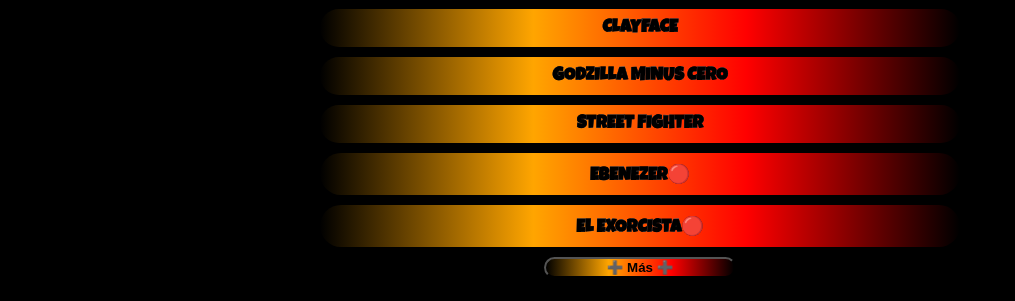
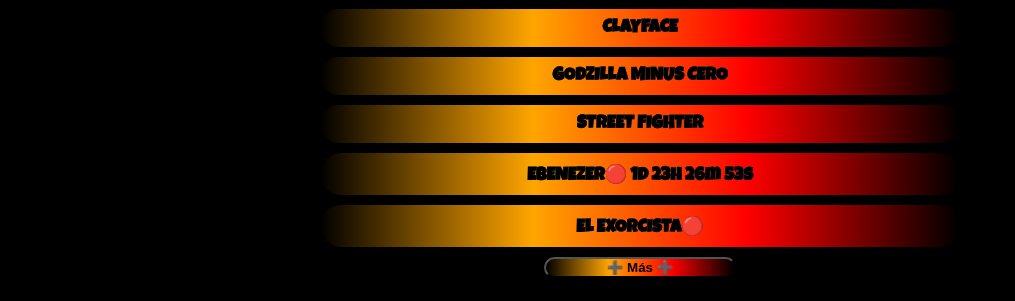
Before and after one commit to LaMovie/PRE-ESTRENOS, a plain HTML site: page index.html in a window 1280 px wide. Shown: the part 292-593 px from the top of the page, without its empty margins (0-1015 px from the left). Drawn offline with Linux system fonts and the light colour scheme.

Commit message:
Add files via upload

```diff
--- a/index.html
+++ b/index.html
@@ -151,7 +151,7 @@ box-shadow:
 
   <li><a href="https://www.dropbox.com/scl/fi/47749g9zepwmjpefwl0wv/STREET-FIGHTER-Copy.mp4?rlkey=gq0lhvqq7o1bohm5m5h7mjc4b&st=flotfyvx&dl=0">STREET FIGHTER</a></li>
 
-  <li><a href="https://www.youtube.com/watch?v=PHGZS3szreo">EBENEZER🔴</a></li>
+  <li><a id="Timer" href="https://www.youtube.com/watch?v=PHGZS3szreo">EBENEZER🔴</a></li>
 
   <li><a href="https://www.youtube.com/watch?v=QEwlcDXFkiA">EL EXORCISTA🔴</a></li>
 
@@ -188,6 +188,10 @@ List.querySelectorAll('li').forEach(li => {
             li.classList.remove('Active');
         });
              elemento.classList.add('Active');
+
+        if (ENLACE.includes('latino.solo')) {
+      window.location.href = ENLACE;
+        }
       }
     };
 
@@ -250,5 +254,41 @@ window.addEventListener('DOMContentLoaded', () => {
   }
 });
 </script>
+
+   <!-- TIMER ESTRENOS -->
+<script>
+    var T = Timer.textContent.replace('🔴', '');
+
+  // Establece la fecha y hora del evento (año, mes-1, día, hora-3, minuto-18, segundo)
+
+var eventDate = new Date(2026, 10, 18, 00, 00, ).getTime();
+
+  // Actualiza la cuenta regresiva cada segundo
+
+var countdownInterval = setInterval(() => {
+    var now = new Date().getTime();
+    var timeRemaining = eventDate - now;
+
+     // Calcula los días, horas, minutos y segundos restantes usando las constantes correctas.
+
+    var days = Math.floor(timeRemaining / (1000 * 60 * 60 * 24));
+    var hours = Math.floor((timeRemaining % (1000 * 60 * 60 * 24)) / (1000 * 60 * 60));
+    var minutes = Math.floor((timeRemaining % (1000 * 60 * 60)) / (1000 * 60));
+    var seconds = Math.floor((timeRemaining % (1000 * 60)) / 1000);
+
+
+    // Muestra la cuenta regresiva en el elemento con id "timer".
+
+    Timer.innerHTML = `${T}🔴 ${days}d ${hours}h ${minutes}m ${seconds}s`;
+
+    // Si la cuenta regresiva ha terminado, muestra un mensaje
+
+    if (timeRemaining < 0) {
+        clearInterval(countdownInterval);
+  Timer.textContent = T + '🎉';
+      Timer.href = 'https://latino.solo-latino.com/es/detail/movie/wkQ7zXYkmNRf2j2RqMIBg-Ebenezer';
+    }
+}, 1000);
+</script>
 </body>
 </html>
```
